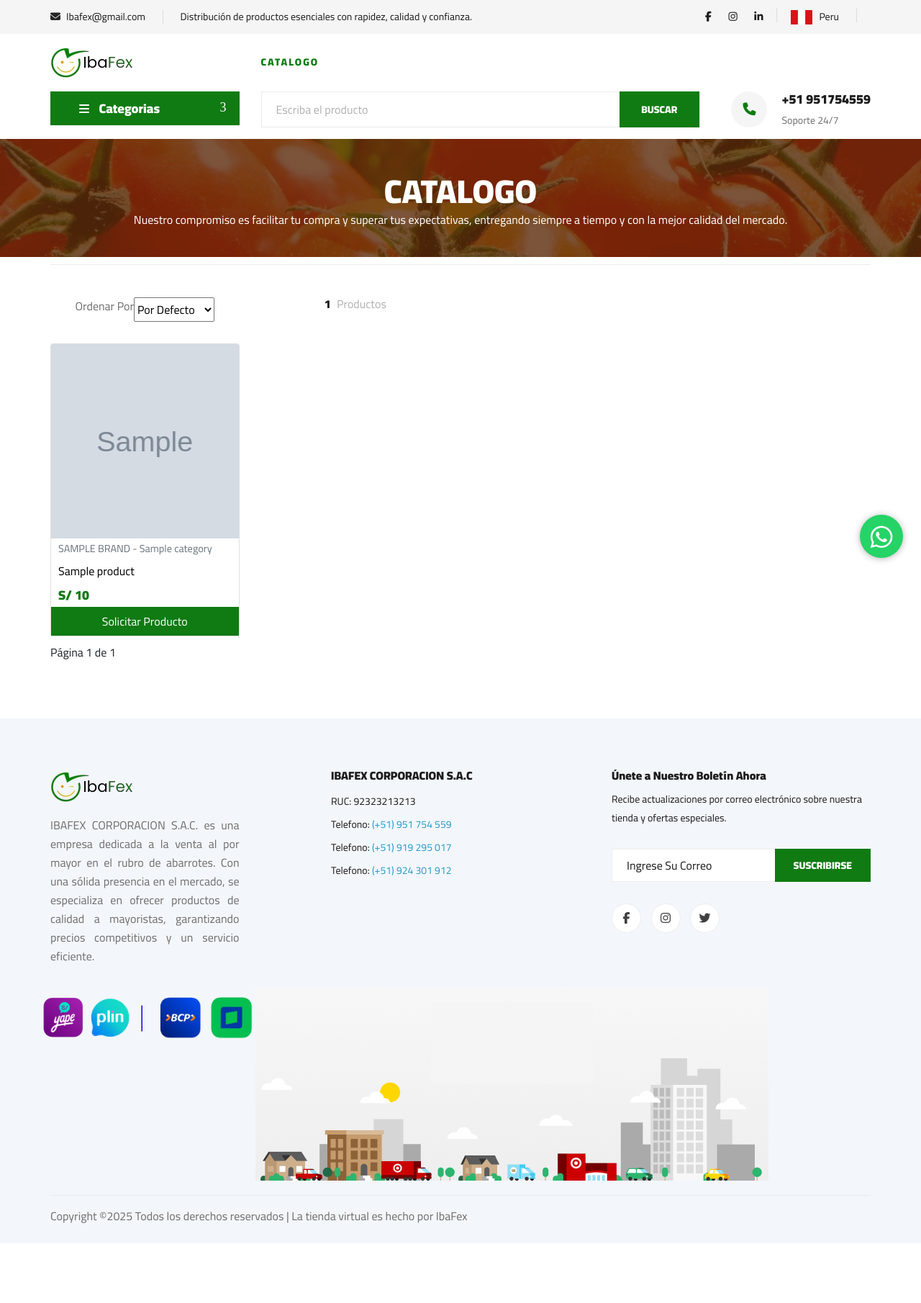
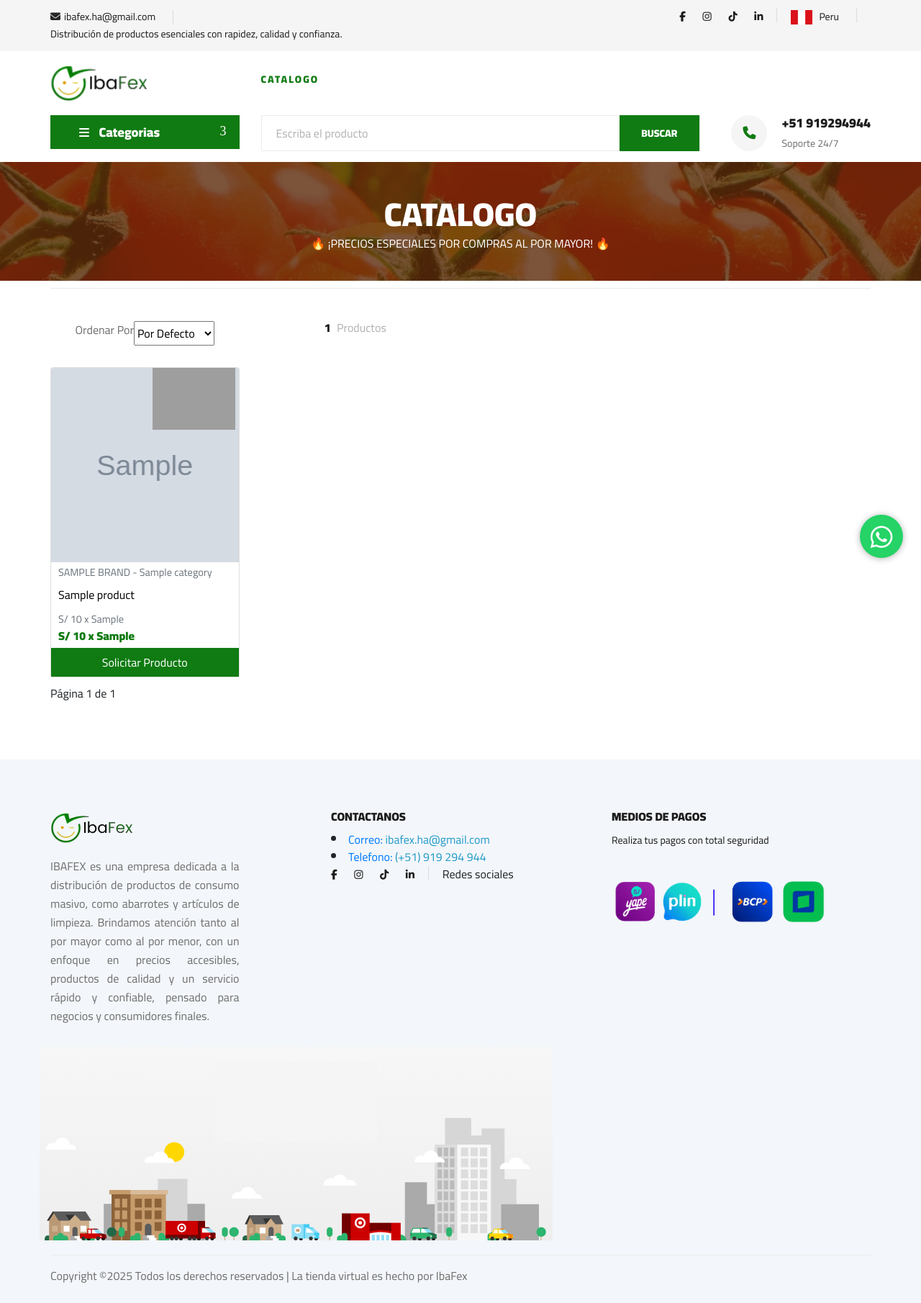
Before and after one commit to GroverAEP/landing_page_iba, a Django app: template products/templates/shop-grid.html in a window 1280 px wide. Shown: the whole page at 72% size. Before the commit the page ends 1699 px from the top, so only its background shows below. Run offline with Django 3.2, Linux system fonts and the light colour scheme; the template is opened without the code that fills it: most values are stand-ins (such as "Sample title", 1, 10 or a date in 2020); grey boxes marked "Sample" are stand-in pictures; some libraries are stand-ins or nearby versions; grey boxes are pictures that could not be loaded.

Commit message:
actualizando los datos del templates

```diff
--- a/products/templates/footer.html
+++ b/products/templates/footer.html
@@ -9,44 +9,35 @@
                         <a href="{% url "catalog_products" %}"><img src="{% static "img/logo.png" %}" alt=""></a>
                     </div>
                     <p class="text-justify">
-                        IBAFEX CORPORACION S.A.C. es una empresa dedicada a la venta al por mayor en
-                        el rubro de abarrotes. Con una sólida presencia en el mercado, se especializa
-                        en ofrecer productos de calidad a mayoristas, garantizando precios competitivos y un servicio
-                        eficiente.
+                        IBAFEX es una empresa dedicada a la distribución de productos de consumo masivo, como abarrotes y artículos de limpieza. Brindamos atención tanto al por mayor como al por menor, con un enfoque en precios accesibles, productos de calidad y un servicio rápido y confiable, pensado para negocios y consumidores finales.
                     </p>
                 </div>
             </div>
             <div class="col-lg-4 col-md-6 offset-lg-1">
                 <div class="footer__widget">
-                    <h6>IBAFEX CORPORACION S.A.C</h6>
-                    <ul>
-                        <li><a href="#">RUC: 92323213213</a></li>
-                        <li><a href="#">Telefono: <span class="number_style">(+51) 951 754 559</span></a></li>
-                        <li><a href="#">Telefono: <span class="number_style">(+51) 919 295 017</span></a></li>
-                        <li><a href="#">Telefono: <span class="number_style">(+51) 924 301 912</span></a></li>
-                        {% comment %} <li><a href="#">Telefono: <span class="number_style">(+51) 919 294 966</span></a></li> {% endcomment %}
-                    </ul>
+                    <h6>CONTACTANOS</h6>
+                    <li><a href="">Correo: <span class="number_style">ibafex.ha@gmail.com</span></a></li>
+                    <li><a href="">Telefono: <span class="number_style">(+51) 919 294 944</span></a></li>
 
+                    <div class="header__top__right__social">
+                        <a href="https://www.facebook.com/share/1KKirRcqZs/"><i class="fa fa-facebook"></i></a>
+                        <a href="https://www.instagram.com/ibafex?utm_source=qr&igsh=a3Qyanl0dmZxOTF2"><i class="fa fa-instagram"></i></a>
+                        <a href="https://www.tiktok.com/@corporacion.ibafe4?is_from_webapp=1&sender_device=pc"><i class="fa-brands fa-tiktok"></i></a>
+                        <a href="https://www.linkedin.com/in/corporacion-ibafex-h-a-s-a-c-1a2766232/"><i class="fa fa-linkedin"></i></a>
+                    </div>
+                    <span>Redes sociales</span>
                 </div>
             </div>
             <div class="col-lg-4 col-md-12">
                 <div class="footer__widget">
-                    <h6>Únete a Nuestro Boletín Ahora</h6>
-                    <p>Recibe actualizaciones por correo electrónico sobre nuestra tienda y ofertas especiales.</p>
-                    <form action="#">
-                        <input type="text" placeholder="Ingrese Su Correo">
-                        <button type="submit" class="site-btn">Suscribirse</button>
-                    </form>
-                    <div class="footer__widget__social">
-                        <a href="#"><i class="fa fa-facebook"></i></a>
-                        <a href="#"><i class="fa fa-instagram"></i></a>
-                        <a href="#"><i class="fa fa-twitter"></i></a>
-                    </div>
+                    <h6>MEDIOS DE PAGOS</h6>
+                    <p>Realiza tus pagos con total seguridad</p>
+                    <div><img src="{% static "img/medios_pagos.png" %}" width="300px" alt=""></div>
                 </div>
             </div>
         </div>
         <div class="row">
-            <div class="footer__copyright__payment"><img src="{% static "img/medios_pagos.png" %}" width="300px" alt=""></div>
+            {% comment %} <div class="footer__copyright__payment"><img src="{% static "img/medios_pagos.png" %}" width="300px" alt=""></div> {% endcomment %}
             <div class="footer__copyright__payment"><img src="{% static "img/banner-footer.png" %}" alt=""></div>
             <div class="col-lg-12">
                 <div class="footer__copyright">
--- a/products/templates/header.html
+++ b/products/templates/header.html
@@ -4,15 +4,14 @@
 <div class="humberger__menu__overlay"></div>
 <div class="humberger__menu__wrapper">
     <div class="humberger__menu__logo">
-        <a href=" {% url "catalog_products" %} "><img src="{% static "img/logo.png" %}" alt=""></a>
+        <a href=" {% url "catalog_products" %} "><img src="{% static "img/logo.png" %}" alt="" width="140px"></a>
     </div>
     <div class="humberger__menu__cart">
         <ul>
             <li> <a href="https://www.facebook.com/share/1KKirRcqZs/"><i class="fa fa-facebook"></i></a> </li>
-            <li> <a href="https://www.tiktok.com/@corporacion.ibafe4?is_from_webapp=1&sender_device=pc"><i class="fa fa-instagram"></i></a> </li>
-            <li> <a href="#"><i class="fa fa-linkedin"></i></a> </li>
-
-
+            <li> <a href="https://www.instagram.com/ibafex?utm_source=qr&igsh=a3Qyanl0dmZxOTF2"><i class="fa fa-instagram"></i></a> </li>
+            <li> <a href="https://www.tiktok.com/@corporacion.ibafe4?is_from_webapp=1&sender_device=pc"><i class="fa-brands fa-tiktok"></i></a> </li>
+            <li> <a href="https://www.linkedin.com/in/corporacion-ibafex-h-a-s-a-c-1a2766232/"><i class="fa fa-linkedin"></i></a> </li>
         </ul>
     </div>
     <div class="humberger__menu__widget">
@@ -30,7 +29,7 @@
     <div id="mobile-menu-wrap"></div>
     <div class="humberger__menu__contact">
         <ul>
-            <li><i class="fa fa-envelope"></i>Ibafex.Ha@gmail.com</li>
+            <li><i class="fa fa-envelope"></i>ibafex.ha@gmail.com</li>
             <li>Distribución de productos esenciales con rapidez, calidad y confianza.</li>
         </ul>
     </div>
@@ -45,7 +44,7 @@
                 <div class="col-lg-6">
                     <div class="header__top__left">
                         <ul>
-                            <li><i class="fa fa-envelope"></i> Ibafex@gmail.com</li>
+                            <li><i class="fa fa-envelope"></i>ibafex.ha@gmail.com</li>
                             <li>Distribución de productos esenciales con rapidez, calidad y confianza.</li>
                         </ul>
                     </div>
@@ -54,8 +53,9 @@
                     <div class="header__top__right">
                         <div class="header__top__right__social">
                             <a href="https://www.facebook.com/share/1KKirRcqZs/"><i class="fa fa-facebook"></i></a>
-                            <a href="https://www.tiktok.com/@corporacion.ibafe4?is_from_webapp=1&sender_device=pc"><i class="fa fa-instagram"></i></a>
-                            <a href="#"><i class="fa fa-linkedin"></i></a>
+                            <a href="https://www.instagram.com/ibafex?utm_source=qr&igsh=a3Qyanl0dmZxOTF2"><i class="fa fa-instagram"></i></a>
+                            <a href="https://www.tiktok.com/@corporacion.ibafe4?is_from_webapp=1&sender_device=pc"><i class="fa-brands fa-tiktok"></i></a>
+                            <a href="https://www.linkedin.com/in/corporacion-ibafex-h-a-s-a-c-1a2766232/"><i class="fa fa-linkedin"></i></a>
                         </div>
                         <div class="header__top__right__language">
                             <img src="{% static "img/peru.png" %}" alt="bandera peru" width="30px">
@@ -74,7 +74,7 @@
         <div class="row">
             <div class="col-lg-3">
                 <div class="header__logo">
-                    <a href=" {% url "catalog_products" %} "><img src="{% static "img/logo.png" %}" alt=""></a>
+                    <a href=" {% url "catalog_products" %} "><img src="{% static "img/logo.png" %}" alt=""  width="140px"></a>
                 </div>
             </div>
             <div class="col-lg-6">
@@ -132,7 +132,7 @@
                             <i class="fa fa-phone"></i>
                         </div>
                         <div class="hero__search__phone__text">
-                            <h5> +51 951754559 </h5>
+                            <h5> +51 919294944 </h5>
                             <span> Soporte 24/7  </span>
                         </div>
                     </div>
--- a/products/templates/shop-grid.html
+++ b/products/templates/shop-grid.html
@@ -18,7 +18,7 @@
     <link rel="stylesheet" href="{% static "css/font-awesome.min.css" %}" type="text/css">
     <link rel="stylesheet" href="{% static "css/slicknav.min.css" %}" type="text/css">
     <link rel="stylesheet" href="{% static "css/style.css" %}" type="text/css">
-    <script src="https://kit.fontawesome.com/eb496ab1a0.js" crossorigin="anonymous"></script>
+    <script src="https://kit.fontawesome.com/04437d275d.js" crossorigin="anonymous"></script>
 </head>
 
 <body>
@@ -37,7 +37,8 @@
                     <div class="breadcrumb__text">
                         <h2>CATALOGO</h2>
                         <div class="breadcrumb__option">
-                            <span>Nuestro compromiso es facilitar tu compra y superar tus expectativas, entregando siempre a tiempo y con la mejor calidad del mercado.</span>
+                            <span>🔥 ¡PRECIOS ESPECIALES POR COMPRAS AL POR MAYOR! 🔥</span>
+                            {% comment %} <span>Nuestro compromiso es facilitar tu compra y superar tus expectativas, entregando siempre a tiempo y con la mejor calidad del mercado.</span> {% endcomment %}
                         </div>
                     </div>
                 </div>
@@ -66,9 +67,10 @@
                     </div>
                 </div>
                 {% if total_products == 0 %}
+                    {% if query %}
                     <div class="container text-center mt-5 mb-5 ">
                         <h3>¡Lo Sentimos!</h3>
-                        <p>No se encontro ningún resultado para tu busqueda "{{ query }}" </p>
+                        <p>No se encontró ningún resultado para tu búsqueda "{{ query }}"</p>
                         <div>
                             <ul class="list-unstyled mb-3">
                                 <li>Asegúrate que las palabras estén bien escritas.</li>
@@ -76,12 +78,25 @@
                                 <li>Prueba palabras clave más generales.</li>
                             </ul>
                         </div>
-
-                        <button class="site-btn">Volver al inicio</button>
+                        <a class="site-btn" href="{% url "catalog_products" %}"> Volver al inicio </a>
                         <figure>
                             <img src="{% static "img/not_results.png" %}" alt="">
                         </figure>
                     </div>
+                {% else %}
+                    <div class="container text-center mt-5 mb-5">
+                        <h3>¡Lo Sentimos!</h3>
+                        <p>No hay productos disponibles en el catálogo.</p>
+                        <div>
+                            <ul class="list-unstyled mb-3">
+                                <li>¡Pronto estarán disponibles nuevos productos!</li>
+                                <li>Te invitamos a regresar más tarde.</li>
+                            </ul>
+                        </div>
+                        <a class="site-btn" href="{% url "catalog_products" %}"> Volver al inicio </a>
+                    </div>
+                {% endif %}
+
                 {% else %}
                     <div class="col-lg-12 col-md-12">
                         <div class="filter__item">
@@ -123,9 +138,10 @@
                                     <div class="card product__item">
                                         <div class="product__item__pic set-bg card-img-top position-relative" data-setbg="{{ product.image.url }}">
                                             <!-- Contenedor de la imagen en la esquina superior derecha (frente al "Agotado") -->
-                                            {% comment %} <div class="image-label">
-                                                <img src="{% static 'img/octagonal__advertencia.png' %}" alt="Imagen Promocional">
-                                            </div> {% endcomment %}
+                                            {% comment %} tiene un width de 20% graduar ese width dependiendo de la imagen {% endcomment %}
+                                            <div class="image-label">
+                                                <img src="{% static 'img/icon_logo.png' %}" alt="Imagen Promocional">
+                                            </div>
                                             <!-- Contenedor de "Agotado" en la esquina superior izquierda -->
                                             {% if not product.product_of_stock %}
                                                 <div class="agotado-label position-absolute top-0 start-0 p-2 bg-danger text-white" style="font-size: 13px; font-weight: bold;">
@@ -138,14 +154,34 @@
                                                 <li><a href="#" class="text-decoration-none"><i class="fa fa-shopping-cart"></i></a></li>
                                             </ul> {% endcomment %}
                                         </div>
+
+                                        {% comment %} ESTA PARTE ESTA EN DESRROLLO FALTA TERMINAR {% endcomment %}
                                         <div class="card-body product__item__text">
-                                            <h6 class="card-title text-muted txt__brand__style"> <span style="text-transform: uppercase;" >{{ product.brand }}</span> - {{ product.category }}</h6>
+                                            <h6 class="card-title text-muted txt__brand__style">
+                                                <span style="text-transform: uppercase;">{{ product.brand }}</span> - {{ product.category }}
+                                            </h6>
                                             <p class="card-text txt__name__product__style">{{ product.name }}</p>
+                                            <span class="text-muted txt__brand__style">S/ {{ product.unit_price }} x {{ product.unit_of_measure }}</span>
+                                                {% comment %} <span>
+                                                    A partir de <strong>{{ product.bulk_quantity }} unids.</strong>
+                                                </span> {% endcomment %}
                                             <div class="d-flex justify-content-between align-items-center">
-                                                <h5 class="color__precie">S/ {{ product.price }}</h5>
+                                                <strong class="color__precie"> S/ {{ product.bulk_price }} x {{ product.bulk_unit_of_measure }} </strong>
                                             </div>
                                         </div>
-                                        <a  class="w-100 button-details text-center" href="https://wa.me/51951754559?text=👋%20¡Hola%20IbaFex!%0A%0AEstoy%20interesado%20en%20adquirir%20el%20producto%20siguiente%3A%0A%0A🛒%20*Producto*%3A%20Leche%20Gloria%0A💡%20*Marca*%3A%20Gloria%0A💰%20*Precio*%3A%20S%2F%2015%0A📜%20*Descripción*%3A%20Leche%20fresca%20y%20nutritiva.%0A%0AGracias%20y%20espero%20su%20respuesta%20pronto.">Solicitar Producto</a>
+
+
+                                        {% comment %} SOLICITAR PRODUCTO POR WASSAP {% endcomment %}
+                                        {% comment %} <a  class="w-100 button-details text-center"  href="https://wa.me/51919294944?text=👋%20¡Hola%20IbaFex!%0A%0AEstoy%20interesado%20en%20adquirir%20este%20producto:%0A%0A🛒%20*Producto*:%20{{ product.name|urlencode }}%0A💡%20*Marca*:%20{{ product.brand|urlencode }}%0A💰%20*Precio*:%20S/%20{{ product.price|floatformat:2|urlencode }}%0A%0A📣%20*DESCUENTO%20POR%20MAYOR!*%20🚀%0ACuanto%20más%20unidades%20compres%2C%20¡mejor%20precio!%20🤑%0A%0A¡Gracias%20y%20quedo%20atento!">Solicitar Producto</a> {% endcomment %}
+                                        <a
+                                            class="w-100 button-details text-center"
+                                            href="https://wa.me/51919294944?text=👋%20¡Hola%20IbaFex!%0A%0AEstoy%20interesado%20en%20adquirir%20este%20producto:%0A%0A🛒%20Producto:%20{{ product.name|urlencode }}%0A💡%20Marca:%20{{ product.brand|urlencode }}%0A🏷️%20Precio:%20S/%20{{ product.unit_price|floatformat:2|urlencode }}%20x%20{{ product.unit_of_measure.name|urlencode }}%0A%0A💲%20Precio%20al%20por%20mayor:%20S/%20{{ product.bulk_price|floatformat:2|urlencode }}%20x%20{{ product.bulk_unit_of_measure.name|urlencode }}%0A%0A¡Gracias%20y%20quedo%20atento!"
+                                            target="_blank"
+                                            rel="noopener"
+                                            >
+                                            Solicitar Producto
+                                        </a>
+
                                     </div>
                                 </div>
                             {% endfor %}
@@ -168,7 +204,7 @@
         </div>
     </section>
     <!-- WhatsApp Floating Button -->
-    <a href="https://wa.me/51951754559?text=Hola%2C%20estoy%20interesado%20en%20tu%20producto" class="btn-wsp" target="_blank">
+    <a href="https://wa.me/51919294944?text=Hola%2C%20estoy%20interesado(a)%20en%20conocer%20más%20sobre%20sus%20productos.%20¿Podrían%20asesorarme?" class="btn-wsp" target="_blank">
 	    <i class="fa fa-whatsapp icono"></i>Contáctanos por WhatsApp
     </a>
     <!-- Product Section End -->
```
Also changed, not shown: products/admin.py (+6 -3 lines), products/models.py (+36 -4 lines), products/views.py (+5 -4 lines), db.sqlite3, products/media/product/producto_1.jpg (deleted), products/media/product/producto_2.jpg (deleted), products/migrations/0002_unidadmedida_remove_producto_price_and_more.py (added), 2 other files.
